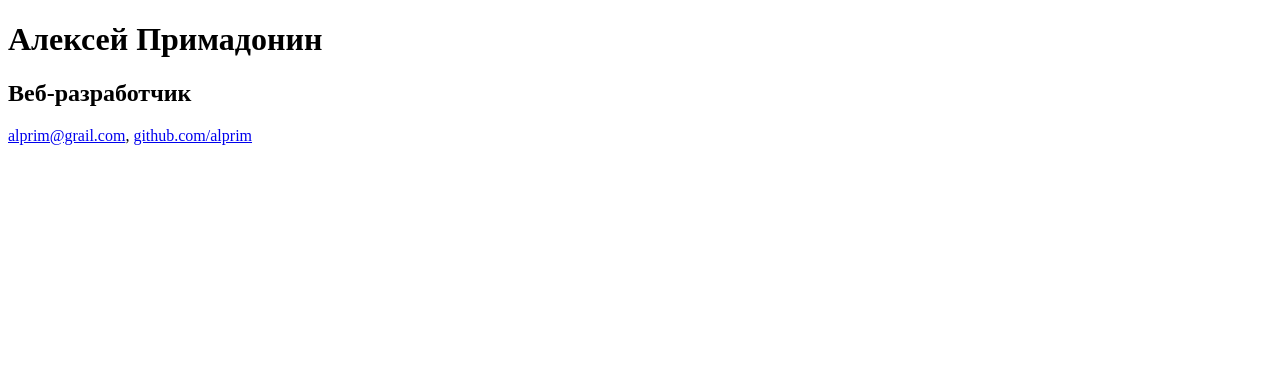
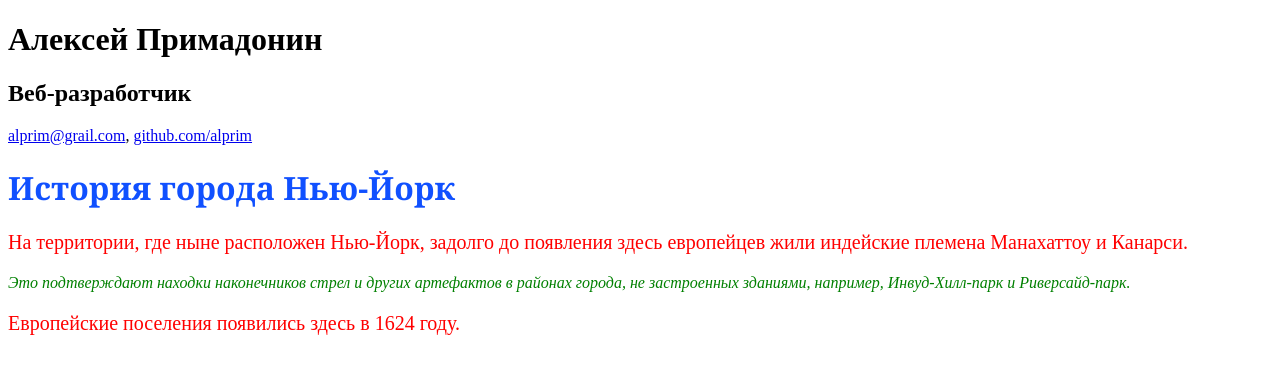
Before and after one commit to asdaroot/css_html, a plain HTML site: page index.html in a window 1280 px wide. Drawn offline with Linux system fonts and the light colour scheme.

Commit message:
styles for text newyork

```diff
--- a/index.html
+++ b/index.html
@@ -1,9 +1,34 @@
 <!DOCTYPE html>
 <html>
+
 <head>
   <meta charset="UTF-8">
   <title>Моё резюме</title>
+  <style>
+    p {}
+
+    p.red {
+      color: red;
+      font-size: 20px;
+    }
+
+    .green {
+      color: green;
+      font-style: italic;
+    }
+
+    .important {
+      color: green;
+      font-style: italic;
+    }
+
+    #article-title {
+      font-family: Georgia, serif;
+      color: #1050ff;
+    }
+  </style>
 </head>
+
 <body>
   <h1>Алексей Примадонин</h1>
   <h2>Веб-разработчик</h2>
@@ -11,5 +36,18 @@
     <a href="mailto:alprim@grail.com">alprim@grail.com</a>,
     <a href="https://github.com/alprim">github.com/alprim</a>
   </p>
+  <h1 id="article-title">История города Нью-Йорк</h1>
+  <p class="red">На территории, где ныне расположен Нью-Йорк,
+    задолго до появления здесь европейцев жили индейские
+    племена Манахаттоу и Канарси.</p>
+
+  <p class="green">Это подтверждают находки наконечников стрел и
+    других артефактов в районах города, не застроенных
+    зданиями, например, Инвуд-Хилл-парк и Риверсайд-парк.
+  </p>
+
+  <p class="red">Европейские поселения появились здесь в 1624 году.</p>
+
 </body>
+
 </html>
```
Lines whose indentation alone changed are shown as unchanged.
